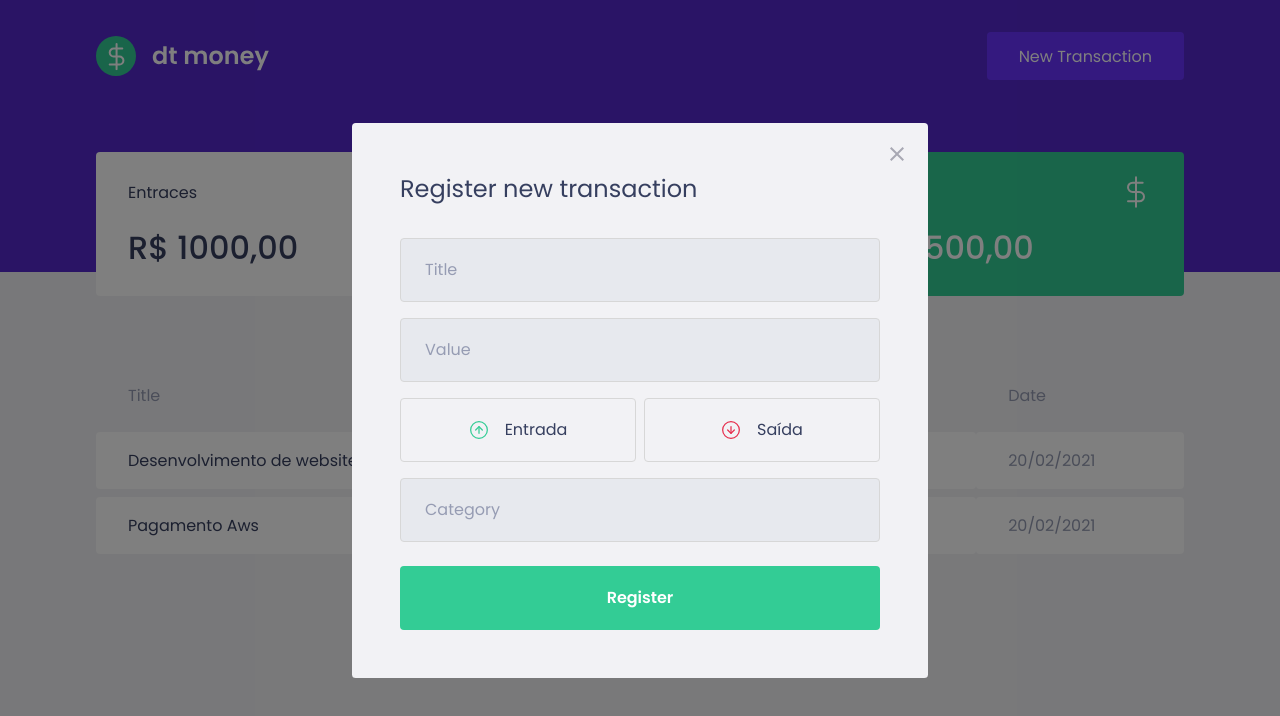
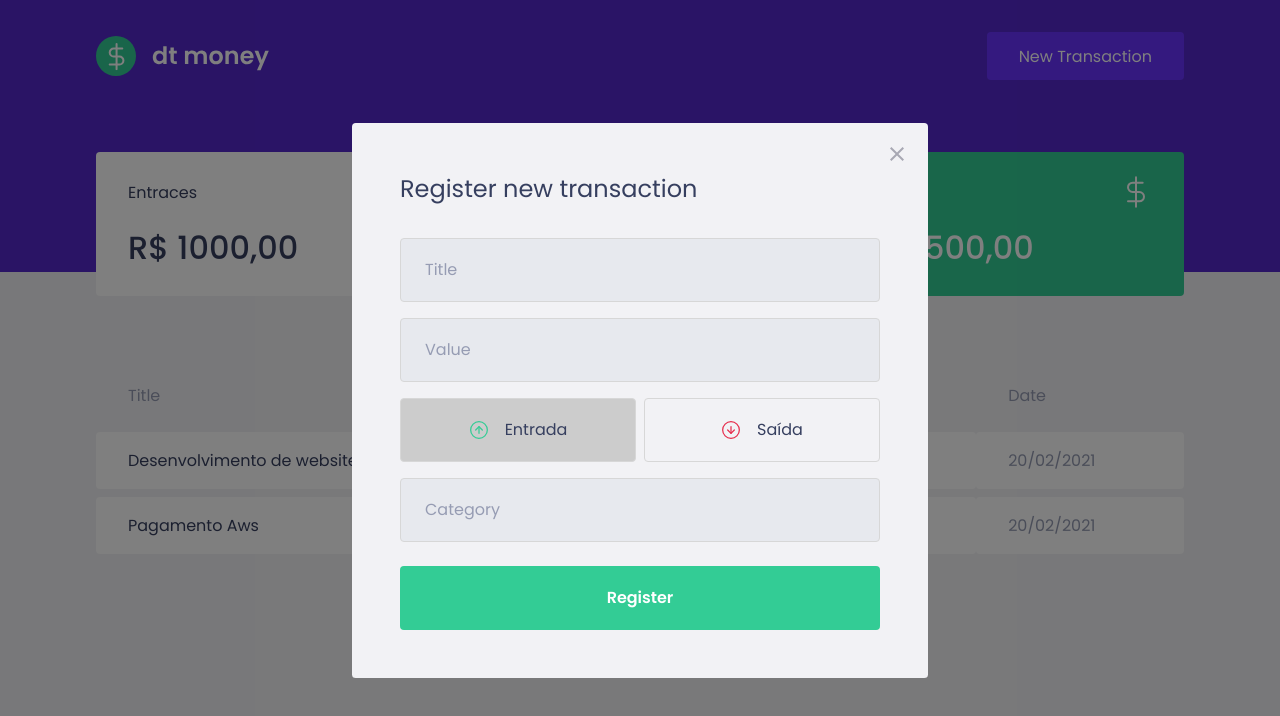
Before and after one commit to edmiltonVinicius/react-02-ignite-rocketseat, a React (Create React App) app: page / in a window 1280 px wide. Both pictures are taken after a click on the button "New Transaction". Shown: the top 716 px of the page. Built offline with nearby package versions, Linux system fonts and the light colour scheme; no server answers; what miragejs would draw is missing.

Commit message:
Added funtionality button type transaction

```diff
--- a/src/components/NewTransactionModal/index.tsx
+++ b/src/components/NewTransactionModal/index.tsx
@@ -1,8 +1,9 @@
+import { useState } from 'react';
 import Modal from 'react-modal';
 import closeImg from '../../assets/svg/close.svg';
 import incomeImg from '../../assets/svg/income.svg';
 import outcomeImg from '../../assets/svg/outcome.svg';
-import { Container, TransactionTypeContainer } from './style';
+import { Container, TransactionTypeContainer, RadioBox } from './style';
 interface NewTrasanctionModalProps {
     isOpen: boolean;
     onRequestClose: () => void;
@@ -11,6 +12,8 @@
 Modal.setAppElement('#root');
 
 export function NewTrasanctionModal({ isOpen, onRequestClose }: NewTrasanctionModalProps) {
+    const [type, setType] = useState('deposit');
+
     return (
         <Modal
             isOpen={isOpen}
@@ -41,19 +44,23 @@
 
                 <TransactionTypeContainer>
 
-                    <button
+                    <RadioBox
                         type="button"
+                        onClick={() => { setType('deposit'); }}
+                        isActive={type === 'deposit'}
                     >
                         <img src={incomeImg} alt="Entrada" />
                         <span>Entrada</span>
-                    </button>
+                    </RadioBox>
 
-                    <button
+                    <RadioBox
                         type="button"
+                        onClick={() => { setType('withdraw'); }}
+                        isActive={type === 'withdraw'}
                     >
                         <img src={outcomeImg} alt="Saída" />
                         <span>Saída</span>
-                    </button>
+                    </RadioBox>
 
                 </TransactionTypeContainer>
 
--- a/src/components/NewTransactionModal/style.ts
+++ b/src/components/NewTransactionModal/style.ts
@@ -55,12 +55,17 @@
     display: grid;
     grid-template-columns: 1fr 1fr;
     gap: 0.5rem;
+`;
 
-    button {
+interface RadioBoxProps {
+    isActive: boolean;
+}
+
+export const RadioBox = styled.button<RadioBoxProps>`
     height: 4rem;;
     border: 1px solid #d7d7d7;
     border-radius: 0.25rem;
-        background-color: transparent;
+    background-color: ${(props) => props.isActive ? '#ccc' : 'transparent'};
     display: flex;
     align-items: center;
     justify-content: center;
@@ -81,5 +86,4 @@
         font-size: 1rem;
         color: var(--text-title);
     }
-    }
 `;
```
Lines whose indentation alone changed are shown as unchanged.
